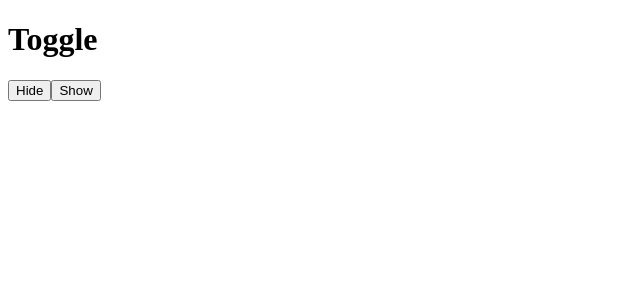
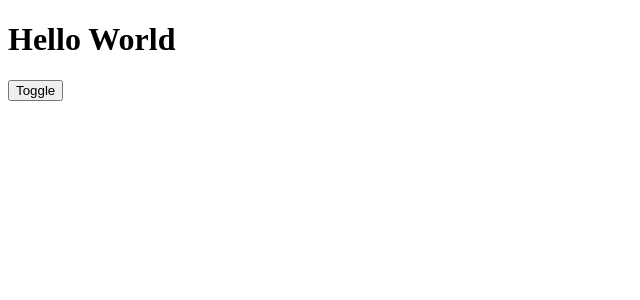
Before and after one commit to Krunal01/Practice, a React (Create React App) app: page / in a window 1280 px wide. Shown: the top 300 px of the page, without its empty margins (0-640 px from the left). Built offline with nearby package versions, Linux system fonts and the light colour scheme.

Commit message:
hide/show content using one button

```diff
--- a/src/Toggle.js
+++ b/src/Toggle.js
@@ -4,21 +4,21 @@ function Toggle() {
   const [status, setStatus] = useState(true);
   return (
     <div>
-      {status ? <h1>Toggle</h1> : null}
+      {status ? <h1>Hello World</h1> : null}
       <button
         onClick={() => {
-          setStatus(false);
+          setStatus(!status);
         }}
       >
-        Hide
+        Toggle
       </button>
-      <button
+      {/* <button
         onClick={() => {
           setStatus(true);
         }}
       >
         Show
-      </button>
+      </button> */}
     </div>
   );
 }
```
